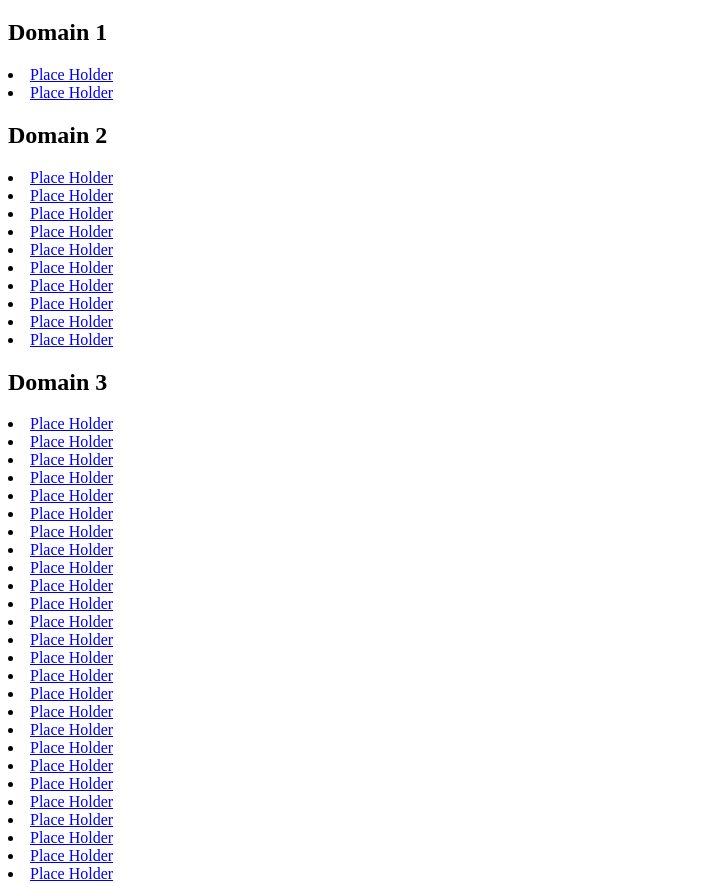
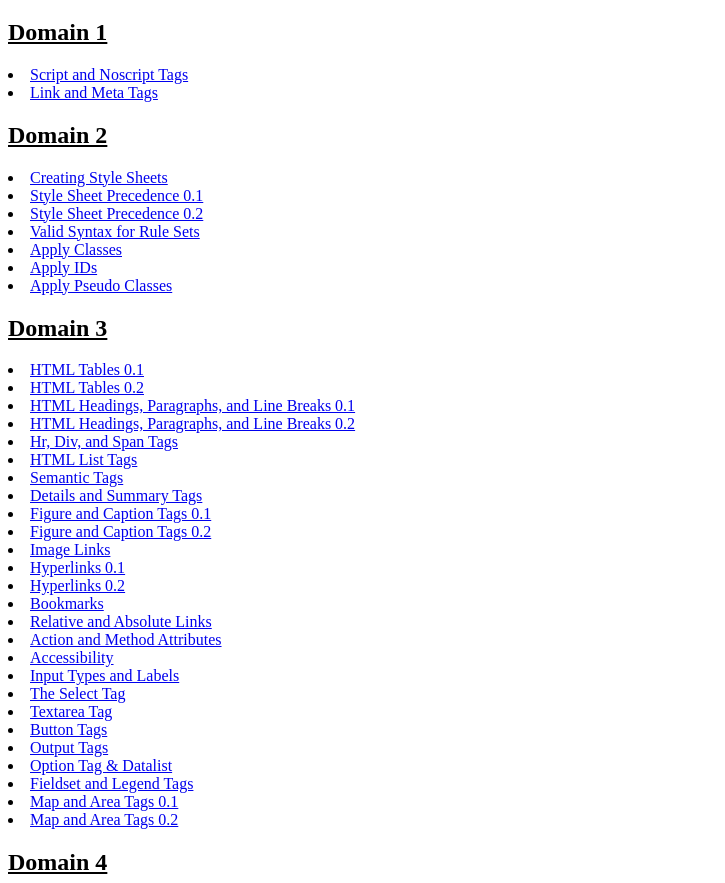
Before and after one commit to JohnO107/gmetrix, a plain HTML site: page index.html in a window 1280 px wide. Shown: the part 61-944 px from the top of the page, without its empty margins (0-725 px from the left). Drawn offline with Linux system fonts and the light colour scheme.

Commit message:
edit link in html

```diff
--- a/index.html
+++ b/index.html
@@ -14,110 +14,101 @@
 
 <h1>John Okoroh Domain Exercises from Workbook</h1>
 
-<h2>Domain 1</h2>
-<li><a href="Domain 1/MusicStore1/11a-scripts.html">Place Holder</a></li>
-<li><a href="Domain 1/MusicStore1/11c-scripts.html">Place Holder</a></li>
+<h2><u>Domain 1</u></h2>
+<li><a href="Domain 1/MusicStore1/11a-scripts.html">Script and Noscript Tags</a></li>
+<li><a href="Domain 1/MusicStore1/11c-scripts.html">Link and Meta Tags</a></li>
 
 
-<h2>Domain 2 </h2>
-<li><a href="Domain 2/MusicStore2/21a-index.html">Place Holder</a></li>
-<li><a href="Domain 2/MusicStore2/21b-index.html">Place Holder</a></li>
-<li><a href="Domain 2/MusicStore2/21b-books.html">Place Holder</a></li>
-<li><a href="Domain 2/MusicStore2/22a-index.html">Place Holder</a></li>
-<li><a href="Domain 2/MusicStore2/22b-books.html">Place Holder</a></li>
-<li><a href="Domain 2/MusicStore2/22b2-spotlight.html">Place Holder</a></li>
-<li><a href="Domain 2/MusicStore2/22b3-books.html">Place Holder</a></li>
-<li><a href="Domain 2/MusicStore2/23a-spotlight.html">Place Holder</a></li>
-<li><a href="Domain 2/MusicStore2/23b-spotlight.html">Place Holder</a></li>
-<li><a href="Domain 2/MusicStore2/23c-spotlight.html">Place Holder</a></li>
+<h2><u>Domain 2</u></h2>
+<li><a href="Domain 2/MusicStore2/21a-index.html">Creating Style Sheets</a></li>
+<li><a href="Domain 2/MusicStore2/21b-index.html">Style Sheet Precedence 0.1</a></li>
+<li><a href="Domain 2/MusicStore2/21b-books.html">Style Sheet Precedence 0.2</a></li>
+<li><a href="Domain 2/MusicStore2/22a-index.html">Valid Syntax for Rule Sets</a></li>
+<li><a href="Domain 2/MusicStore2/22b-books.html">Apply Classes</a></li>
+<li><a href="Domain 2/MusicStore2/22b2-spotlight.html">Apply IDs</a></li>
+<li><a href="Domain 2/MusicStore2/22b3-books.html">Apply Pseudo Classes</a></li>
 
 
-<h2>Domain 3</h2>
-<li><a href="Domain 3/MusicStore3/31a-hours.html">Place Holder</a></li>
-<li><a href="Domain 3/MusicStore3/31a-hours2.html">Place Holder</a></li>
-<li><a href="Domain 3/MusicStore3/31b-headings.html">Place Holder</a></li>
-<li><a href="Domain 3/MusicStore3/31b-index.html">Place Holder</a></li>
-<li><a href="Domain 3/MusicStore3/31e-index.html">Place Holder</a></li>
-<li><a href="Domain 3/MusicStore3/31h-index.html">Place Holder</a></li>
-<li><a href="Domain 3/MusicStore3/32a-spotlight.html">Place Holder</a></li>
-<li><a href="Domain 3/MusicStore3/32g-books.html">Place Holder</a></li>
-<li><a href="Domain 3/MusicStore3/32i-spotlight.html">Place Holder</a></li>
-<li><a href="Domain 3/MusicStore3/32j-hours2.html">Place Holder</a></li>
-<li><a href="Domain 3/MusicStore3/33a-books.html">Place Holder</a></li>
-<li><a href="Domain 3/MusicStore3/33b-index.html">Place Holder</a></li>
-<li><a href="Domain 3/MusicStore3/33c-books.html">Place Holder</a></li>
-<li><a href="Domain 3/MusicStore3/33d-spotlight.html">Place Holder</a></li>
-<li><a href="Domain 3/MusicStore3/34a-contactus.html">Place Holder</a></li>
-<li><a href="Domain 3/MusicStore3/34d-contactus.html">Place Holder</a></li>
-<li><a href="Domain 3/MusicStore3/34e-contactus.html">Place Holder</a></li>
-<li><a href="Domain 3/MusicStore3/34f-contactus.html">Place Holder</a></li>
-<li><a href="Domain 3/MusicStore3/34g-contactus.html">Place Holder</a></li>
-<li><a href="Domain 3/MusicStore3/34h-contactus.html">Place Holder</a></li>
-<li><a href="Domain 3/MusicStore3/34i-contactus.html">Place Holder</a></li>
-<li><a href="Domain 3/MusicStore3/34j-contactus.html">Place Holder</a></li>
-<li><a href="Domain 3/MusicStore3/34k-contactus.html">Place Holder</a></li>
-<li><a href="Domain 3/MusicStore3/34l-contactus.html">Place Holder</a></li>
-<li><a href="Domain 3/MusicStore3/books2.html">Place Holder</a></li>
-<li><a href="Domain 3/MusicStore3/books3.html">Place Holder</a></li>
-<li><a href="Domain 3/MusicStore3/index.html">Place Holder</a></li>
-<li><a href="Domain 3/MusicStore3/thankyou.html">Place Holder</a></li>
+<h2><u>Domain 3</u></h2>
+<li><a href="Domain 3/MusicStore3/31a-hours.html">HTML Tables 0.1</a></li>
+<li><a href="Domain 3/MusicStore3/31a-hours2.html">HTML Tables 0.2</a></li>
+<li><a href="Domain 3/MusicStore3/31b-headings.html">HTML Headings, Paragraphs, and Line Breaks 0.1</a></li>
+<li><a href="Domain 3/MusicStore3/31b-index.html">HTML Headings, Paragraphs, and Line Breaks 0.2</a></li>
+<li><a href="Domain 3/MusicStore3/31e-index.html">Hr, Div, and Span Tags</a></li>
+<li><a href="Domain 3/MusicStore3/31h-index.html">HTML List Tags</a></li>
+<li><a href="Domain 3/MusicStore3/32a-spotlight.html">Semantic Tags</a></li>
+<li><a href="Domain 3/MusicStore3/32g-books.html">Details and Summary Tags</a></li>
+<li><a href="Domain 3/MusicStore3/32i-spotlight.html">Figure and Caption Tags 0.1</a></li>
+<li><a href="Domain 3/MusicStore3/32j-hours2.html">Figure and Caption Tags 0.2</a></li>
+<li><a href="Domain 3/MusicStore3/33a-books.html">Image Links</a></li>
+<li><a href="Domain 3/MusicStore3/33b-index.html">Hyperlinks 0.1</a></li>
+<li><a href="Domain 3/MusicStore3/33b-spotlight.html">Hyperlinks 0.2</a></li>
+<li><a href="Domain 3/MusicStore3/33c-books.html">Bookmarks</a></li>
+<li><a href="Domain 3/MusicStore3/33d-spotlight.html">Relative and Absolute Links</a></li>
+<li><a href="Domain 3/MusicStore3/34a-contactus.html">Action and Method Attributes</a></li>
+<li><a href="Domain 3/MusicStore3/34d-contactus.html">Accessibility</a></li>
+<li><a href="Domain 3/MusicStore3/34e-contactus.html">Input Types and Labels</a></li>
+<li><a href="Domain 3/MusicStore3/34f-contactus.html">The Select Tag</a></li>
+<li><a href="Domain 3/MusicStore3/34g-contactus.html">Textarea Tag</a></li>
+<li><a href="Domain 3/MusicStore3/34h-contactus.html">Button Tags</a></li>
+<li><a href="Domain 3/MusicStore3/34i-contactus.html">Output Tags</a></li>
+<li><a href="Domain 3/MusicStore3/34j-contactus.html">Option Tag & Datalist</a></li>
+<li><a href="Domain 3/MusicStore3/34l-contactus.html">Fieldset and Legend Tags</a></li>
+<li><a href="Domain 3/MusicStore3/books2.html">Map and Area Tags 0.1</a></li>
+<li><a href="Domain 3/MusicStore3/books3.html">Map and Area Tags 0.2</a></li>
 
 
-<h2>Domain 4</h2>
-<li><a href="Domain 4/Student/MusicStore4/41a-instruments.html">Place Holder</a></li>
-<li><a href="Domain 4/Student/MusicStore4/41a-instruments2.html">Place Holder</a></li>
-<li><a href="Domain 4/Student/MusicStore4/42-canvas.html">Place Holder</a></li>
-<li><a href="Domain 4/Student/MusicStore4/42-svg2.html">Place Holder</a></li>
-<li><a href="Domain 4/Student/MusicStore4/43a-media.html">Place Holder</a></li>
-<li><a href="Domain 4/Student/MusicStore4/43b-media.html">Place Holder</a></li>
-<li><a href="Domain 4/Student/MusicStore4/43e-media.html">Place Holder</a></li>
-<li><a href="Domain 4/Student/MusicStore4/index.html">Place Holder</a></li>
-<li><a href="Domain 4/Student/MusicStore4/vtt.html">Place Holder</a></li>
+<h2><u>Domain 4</u></h2>
+<li><a href="Domain 4/Student/MusicStore4/41a-instruments.html">Add Images</a></li>
+<li><a href="Domain 4/Student/MusicStore4/41a-instruments2.html">Image Layouts and Links</a></li>
+<li><a href="Domain 4/Student/MusicStore4/43a-media.html">Video and Source Tags</a></li>
+<li><a href="Domain 4/Student/MusicStore4/43b-media.html">Audio and Track Tags</a></li>
+<li><a href="Domain 4/Student/MusicStore4/43e-media.html">Simple Iframe Implementations</a></li>
 
 
-<h2>Domain 5</h2>
+<h2><u>Domain 5</u></h2>
 <li><a href="Domain 5/MusicStore5/51a-positioningexample.html">Place Holder</a></li>
 <li><a href="Domain 5/MusicStore5/51af-positioningexample.html">Place Holder</a></li>
-<li><a href="Domain 5/MusicStore5/51ar-positioningexample.html">Place Holder</a></li>
-<li><a href="Domain 6/MusicStore6/">Place Holder</a></li>
-<li><a href="Domain 6/MusicStore6/">Place Holder</a></li>
-<li><a href="Domain 6/MusicStore6/">Place Holder</a></li>
-<li><a href="Domain 6/MusicStore6/">Place Holder</a></li>
-<li><a href="Domain 6/MusicStore6/">Place Holder</a></li>
-<li><a href="Domain 6/MusicStore6/">Place Holder</a></li>
-<li><a href="Domain 6/MusicStore6/">Place Holder</a></li>
-<li><a href="Domain 6/MusicStore6/">Place Holder</a></li>
-<li><a href="Domain 6/MusicStore6/">Place Holder</a></li>
-<li><a href="Domain 6/MusicStore6/">Place Holder</a></li>
-<li><a href="Domain 6/MusicStore6/">Place Holder</a></li>
-<li><a href="Domain 6/MusicStore6/">Place Holder</a></li>
-<li><a href="Domain 6/MusicStore6/">Place Holder</a></li>
-<li><a href="Domain 6/MusicStore6/">Place Holder</a></li>
-<li><a href="Domain 6/MusicStore6/">Place Holder</a></li>
-<li><a href="Domain 6/MusicStore6/">Place Holder</a></li>
-<li><a href="Domain 6/MusicStore6/">Place Holder</a></li>
-<li><a href="Domain 6/MusicStore6/">Place Holder</a></li>
-<li><a href="Domain 6/MusicStore6/">Place Holder</a></li>
-<li><a href="Domain 6/MusicStore6/">Place Holder</a></li>
-<li><a href="Domain 6/MusicStore6/">Place Holder</a></li>
-<li><a href="Domain 6/MusicStore6/">Place Holder</a></li>
-<li><a href="Domain 6/MusicStore6/">Place Holder</a></li>
-<li><a href="Domain 6/MusicStore6/">Place Holder</a></li>
-<li><a href="Domain 6/MusicStore6/">Place Holder</a></li>
-<li><a href="Domain 6/MusicStore6/">Place Holder</a></li>
-<li><a href="Domain 6/MusicStore6/">Place Holder</a></li>
+<li><a href="Domain 5/MusicStore5/51ao-positioningexample.html">Place Holder</a></li>
+<li><a href="Domain 6/MusicStore6/51ar-positioningexample.html">Place Holder</a></li>
+<li><a href="Domain 6/MusicStore6/51b-spotlight.html">Place Holder</a></li>
+<li><a href="Domain 6/MusicStore6/51c-positioningexample.html">Place Holder</a></li>
+<li><a href="Domain 6/MusicStore6/51d-positioningexample.html">Place Holder</a></li>
+<li><a href="Domain 6/MusicStore6/52a-books.html">Place Holder</a></li>
+<li><a href="Domain 6/MusicStore6/52b-spotlight.html">Place Holder</a></li>
+<li><a href="Domain 6/MusicStore6/52c-books.html">Place Holder</a></li>
+<li><a href="Domain 6/MusicStore6/52e-spotlight.html">Place Holder</a></li>
+<li><a href="Domain 6/MusicStore6/52f-hours.html">Place Holder</a></li>
+<li><a href="Domain 6/MusicStore6/52fi-index.html">Place Holder</a></li>
+<li><a href="Domain 6/MusicStore6/53a-spotlight.html">Place Holder</a></li>
+<li><a href="Domain 6/MusicStore6/53c-spotlight.html">Place Holder</a></li>
+<li><a href="Domain 6/MusicStore6/53d-positioningexample.html">Place Holder</a></li>
+<li><a href="Domain 6/MusicStore6/53e-spotlight.html">Place Holder</a></li>
+<li><a href="Domain 6/MusicStore6/54a-index.html">Place Holder</a></li>
+<li><a href="Domain 6/MusicStore6/54b-spotlight.html">Place Holder</a></li>
+<li><a href="Domain 6/MusicStore6/54c-hours.html">Place Holder</a></li>
+<li><a href="Domain 6/MusicStore6/54e-hours.html">Place Holder</a></li>
+<li><a href="Domain 6/MusicStore6/display.html">Place Holder</a></li>
+<li><a href="Domain 6/MusicStore6/grids.html">Place Holder</a></li>
+<li><a href="Domain 6/MusicStore6/headings1.html">Place Holder</a></li>
+<li><a href="Domain 6/MusicStore6/index.html">Place Holder</a></li>
+<li><a href="Domain 6/MusicStore6/positioningelement1.html">Place Holder</a></li>
+<li><a href="Domain 6/MusicStore6/positioningexample1.html">Place Holder</a></li>
+<li><a href="Domain 6/MusicStore6/positioningexample2.html">Place Holder</a></li>
+<li><a href="Domain 6/MusicStore6/spacing.html">Place Holder</a></li>
+<li><a href="Domain 6/MusicStore6/wordwrap.html">Place Holder</a></li>
 
 
-<h2>Domain 6</h2>
-<li><a href="Domain 6/MusicStore6/">Place Holder</a></li>
-<li><a href="Domain 6/MusicStore6/">Place Holder</a></li>
-<li><a href="Domain 6/MusicStore6/">Place Holder</a></li>
-<li><a href="Domain 6/MusicStore6/">Place Holder</a></li>
-<li><a href="Domain 6/MusicStore6/">Place Holder</a></li>
-<li><a href="Domain 6/MusicStore6/">Place Holder</a></li>
-<li><a href="Domain 6/MusicStore6/">Place Holder</a></li>
-<li><a href="Domain 6/MusicStore6/">Place Holder</a></li>
-<li><a href="Domain 6/MusicStore6/">Place Holder</a></li>
+<h2><u>Domain 6</u></h2>
+<li><a href="Domain 6/MusicStore6/23a-spotlight.html">Place Holder</a></li>
+<li><a href="Domain 6/MusicStore6/23b-spotlight.html">Place Holder</a></li>
+<li><a href="Domain 6/MusicStore6/23c-spotlight.html">Place Holder</a></li>
+<li><a href="Domain 6/MusicStore6/contactus-complete.html">Place Holder</a></li>
+<li><a href="Domain 6/MusicStore6/hierarchy.html">Place Holder</a></li>
+<li><a href="Domain 6/MusicStore6/hours-complete.html">Place Holder</a></li>
+<li><a href="Domain 6/MusicStore6/hours-mismatch.html">Place Holder</a></li>
+<li><a href="Domain 6/MusicStore6/index.html">Place Holder</a></li>
+<li><a href="Domain 6/MusicStore6/resizing.html">Place Holder</a></li>
 
 <script src="script.js"></script>
 
```
Also changed, not shown: style.css (line endings or trailing spaces).
